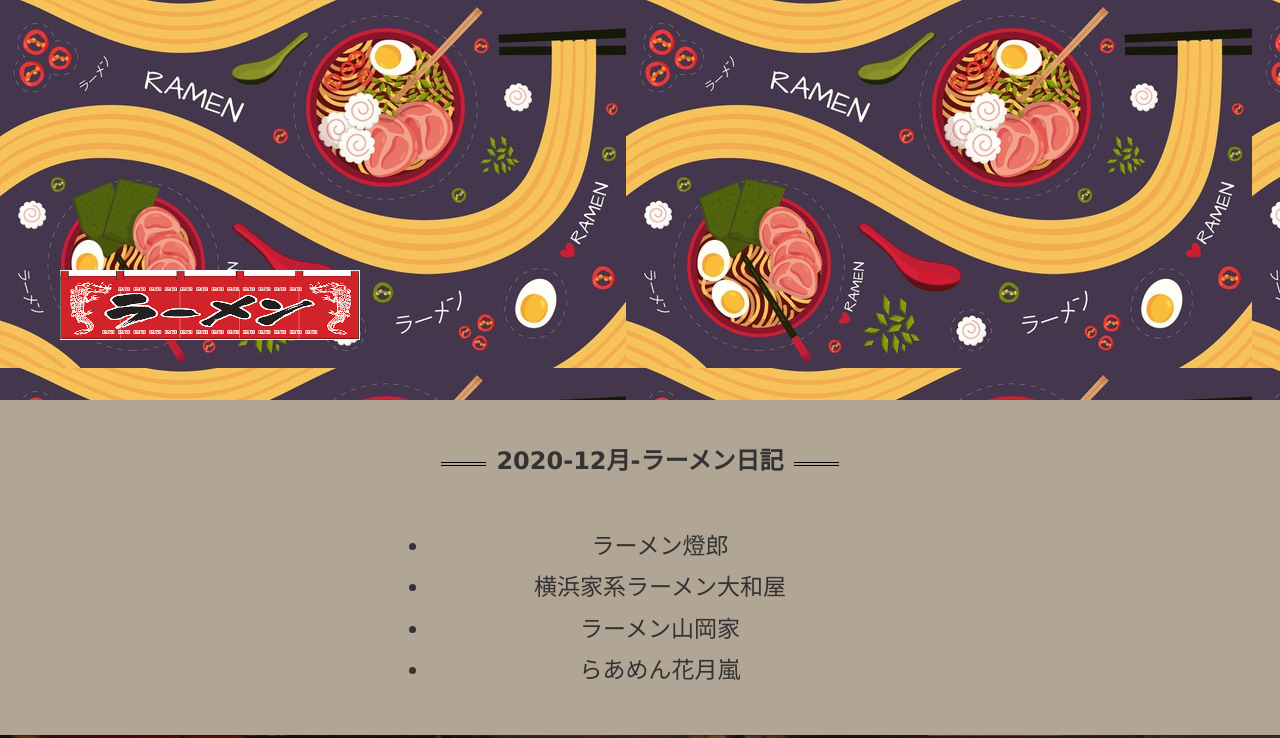
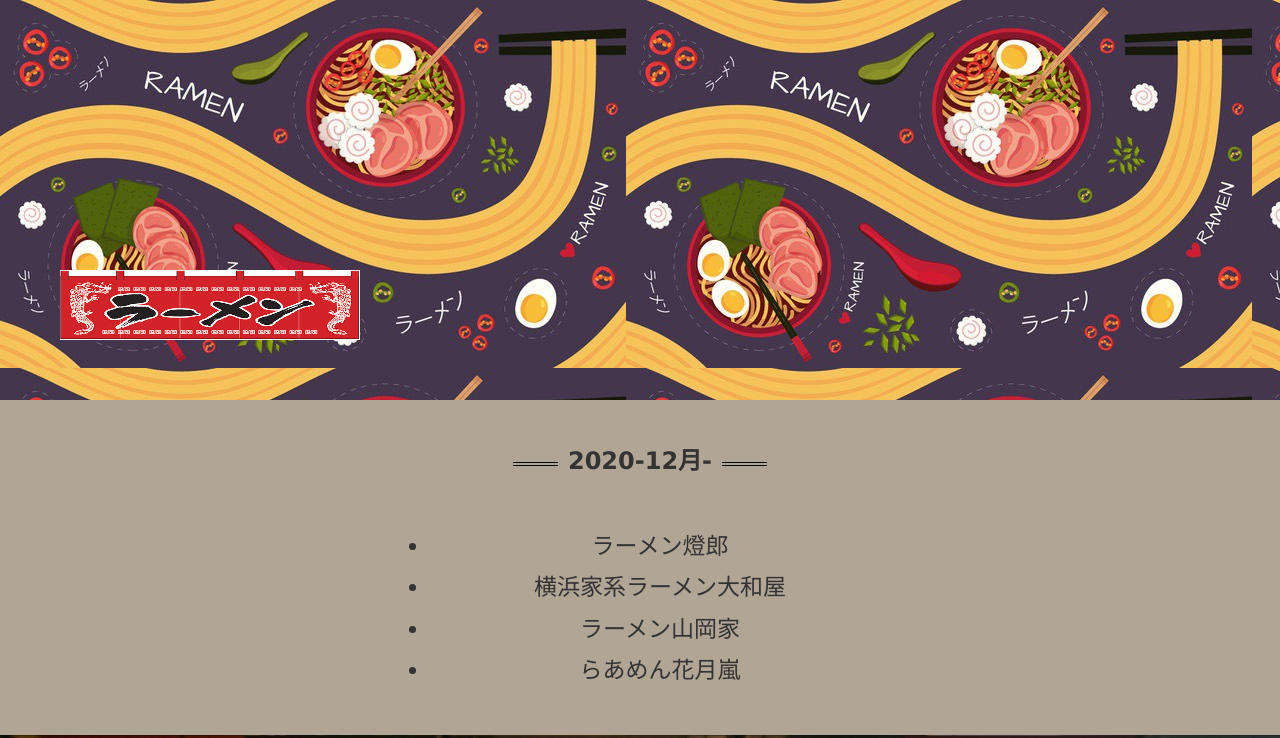
Before and after one commit to bkhyn/december.ramen, a plain HTML site: page index.html in a window 1280 px wide. Shown: the top 738 px of the page. Drawn offline with Linux system fonts and the light colour scheme.

Commit message:
Add files via upload

```diff
--- a/index.html
+++ b/index.html
@@ -15,7 +15,7 @@
     </header>
     <main>
       <section class="top">
-        <h1>2020-12月-ラーメン日記</h1>
+        <h1>2020-12月-</h1>
         <ul>
           <li>ラーメン燈郎</li>
           <li>横浜家系ラーメン大和屋</li>
```
